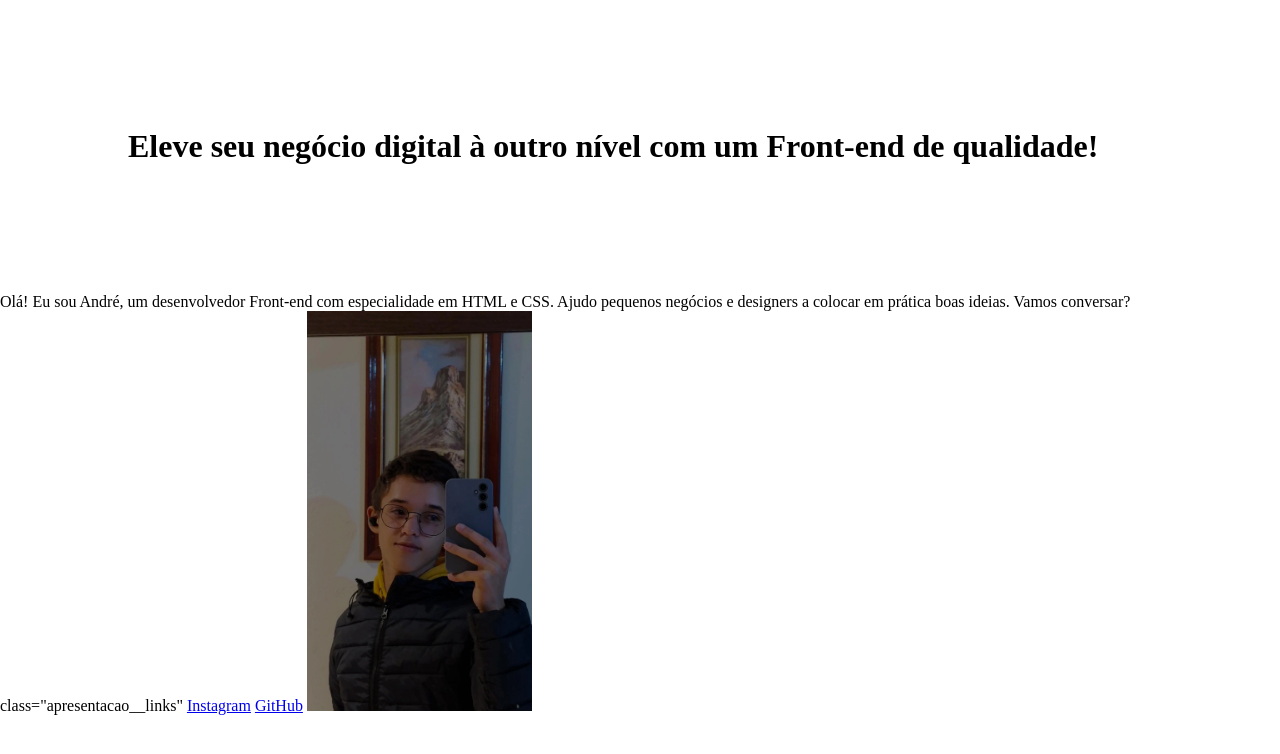
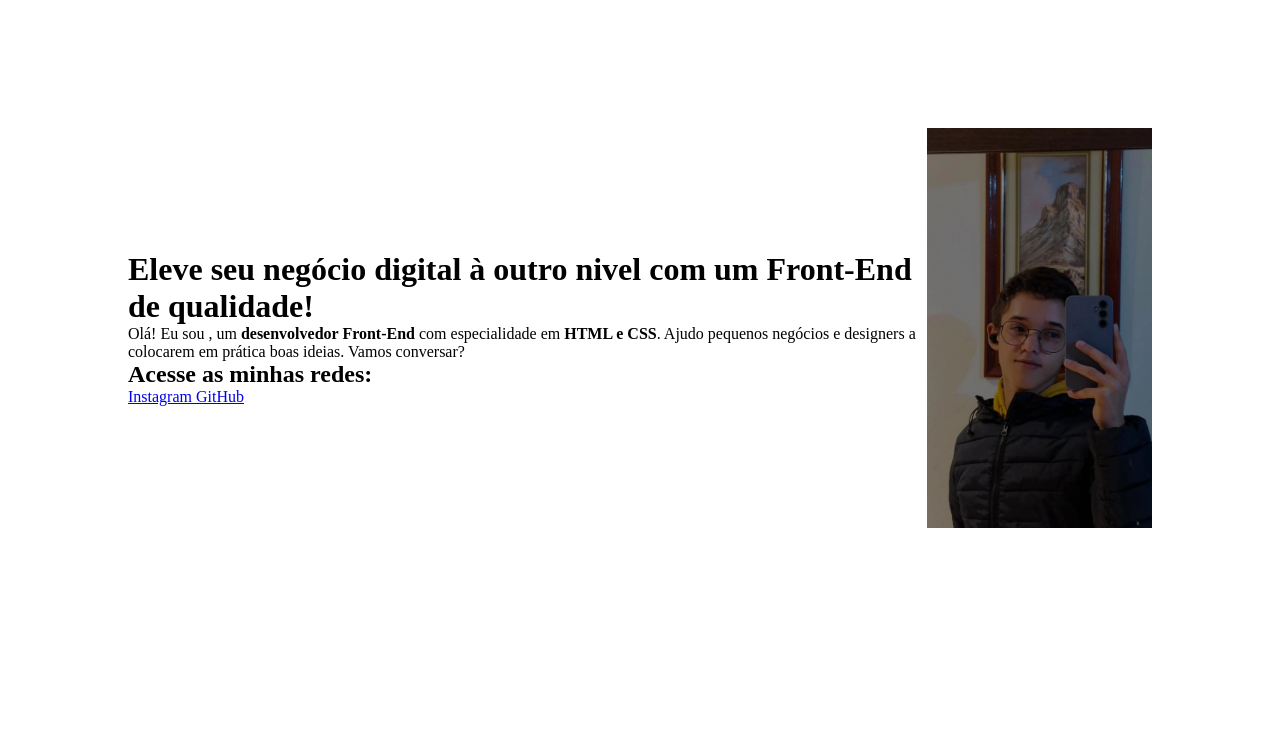
Before and after one commit to dedelind/Portufolio-Andr-, a plain HTML site: page index.html in a window 1280 px wide. Drawn offline with Linux system fonts and the light colour scheme.

Commit message:
Update index.html

```diff
--- a/index.html
+++ b/index.html
@@ -4,30 +4,36 @@
 <head>
   <meta charset="utf-8">
   <meta name="viewport" content="width=device-width">
-  <title>Portfolio-André</title>
+  <title>Portfolio - </title>
   <link href="style.css" rel="stylesheet" type="text/css" />
 </head>
 
 <body>
-<header> <!--header é o cabeçalho-->
+  <header> <!-- Header é o cabeçalho -->
 
-<header>
+  </header>
 
-  <main class="apresentacao"> <!-- main é parte principal-->
-<h1> Eleve seu negócio digital à outro nível <strong>com um Front-end de qualidade!</strong></h1>
-  </main>
-<p> Olá! Eu sou André, um </strong>desenvolvedor Front-end</strong> com especialidade em HTML e CSS. Ajudo pequenos negócios e designers a colocar em prática boas ideias. Vamos conversar?</p>
+  <main class="apresentacao"> <!-- Main é a parte principal -->
+    <div class="apresentacao__conteudo">
+  <h1 class="apresentacao__conteudo__titulo"> Eleve seu negócio digital à outro nivel com um <strong class="titulo__destaque"> Front-End de qualidade!</strong> </h1>
+    <p class="apresentacao__conteudo__texto"> Olá! Eu sou <strong></strong>, um <strong> desenvolvedor Front-End</strong> com especialidade em <strong>HTML e CSS</strong>. Ajudo pequenos negócios e designers a colocarem em prática boas ideias. Vamos conversar?</p>
 
-   <div> class="apresentacao__links"
-  <a href="https://www.instagram.com/de_dezinho_?igsh=Zm1ubmJiaTVkcDQ5">Instagram</a>
-  <a href="https://github.com/dedelind"> GitHub</a>
 
-  <img class="foto" src="dede.webp"
-<main></main>
+<div class="apresentacao__links">
+  <h2 class="apresentacao__links__subtitulo">Acesse as minhas redes:</h2>
+    <a class="apresentacao__links__link"  href="https://www.instagram.com/de_dezinho_?igsh=Zm1ubmJiaTVkcDQ5"> Instagram </a>
+    <a class="apresentacao__links__link"    href="https://github.com/dedelind"> GitHub</a>
+  </div>
+  </div>
+    <img src="dede.webp" class="foto"> </img>
+</main>
 
-  <footer> <!-- footer é o rodapé-->
+  <footer> <!-- footer é o rodapé -->
+
+
+  </footer>
 
   <script src="script.js"></script>
 </body>
 
-  </html>
+</html>
```
